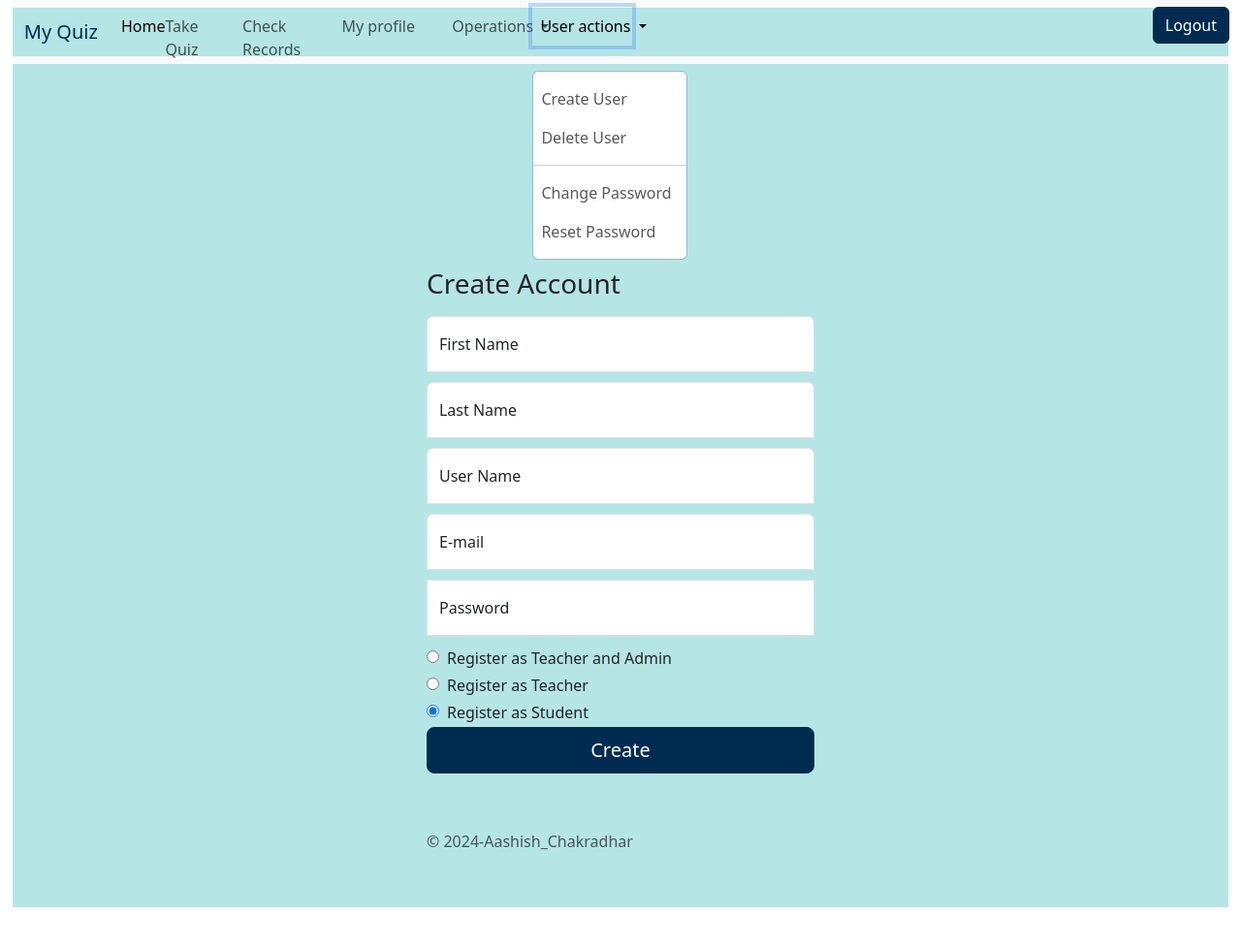
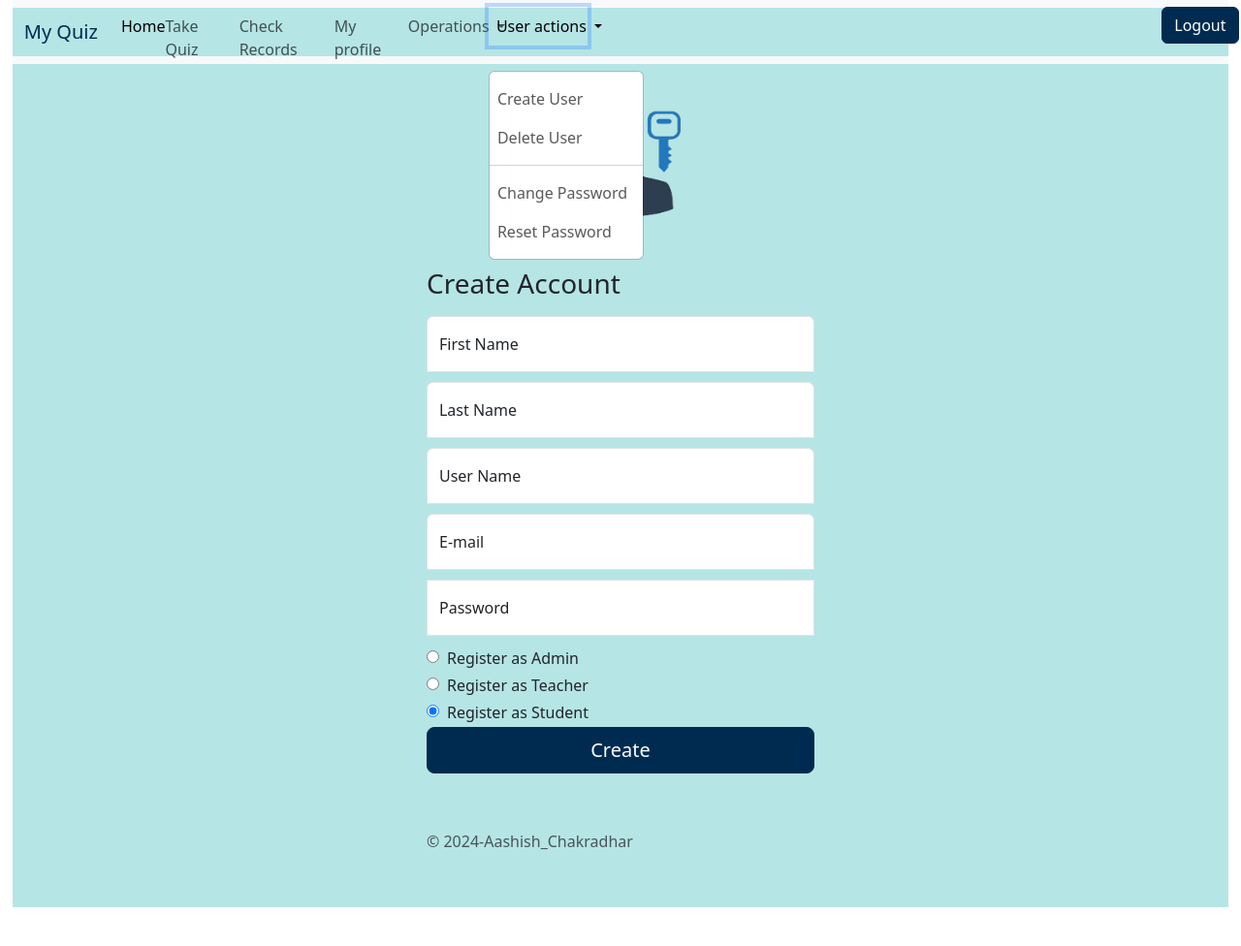
Before and after one commit to aashishChakradhar/quizApp, a Django app: page /create-user in a window 1280 px wide, after a click on "User actions". Shown: the top 976 px of the page at 97% size. Run offline with Django 5.2, Linux system fonts and the light colour scheme; a user stored in the database is signed in; data comes from the database, SQL or seed files in the repository; both versions use the stored data as it was after the commit; some libraries are stand-ins or nearby versions.

Commit message:
completed user interface and create user system for different users

```diff
--- a/quiz/views.py
+++ b/quiz/views.py
@@ -44,6 +44,7 @@ def logoutUser(request):
 
 def create_user(request):
     if request.method == "POST":
+        # for teacher and student
         try:
             # read input from form
             username = request.POST.get('username')
@@ -51,17 +52,18 @@ def create_user(request):
             email = request.POST.get('email')
             firstName = request.POST.get('firstName')
             lastName = request.POST.get('lastName')
-            is_superuser_str = request.POST.get('is_superuser')
-            is_staff_str = request.POST.get('is_staff')
+            status = request.POST.get('status')
 
-            # checks the input from form and stores boolean result
-            is_superuser = (is_superuser_str.lower() == 'true')
-            is_staff = (is_staff_str.lower() == 'true')
-
-            status = request.POST.get('status')
-            print(status)
-            print(f"is_superuser: {is_superuser} {type(is_superuser)}")
-            print(is_staff)
+            # checks the status of user to be created
+            if (status.lower() == 'admin'):
+                is_superuser =True
+                is_staff =True
+            elif (status.lower() == 'teacher'):
+                is_superuser =False
+                is_staff =True
+            elif (status.lower() == 'student'):
+                is_superuser =False
+                is_staff =False
 
             # check validation
             if(not check.valid_name(firstName)):
@@ -94,7 +96,7 @@ def create_user(request):
             # display success messages
             if(is_superuser):messages.success(request, "Admin Created Successfully")
             elif(is_staff):messages.success(request, "Teacher Created Successfully")
-            elif(not is_staff):messages.success(request, "User Created Successfully")
+            elif(not is_staff):messages.success(request, "Student Created Successfully")
 
         except ValueError as e:
             messages.error(request,str(e))
--- a/templates/base.html
+++ b/templates/base.html
@@ -60,7 +60,7 @@
                       <a class="nav-link" href="/view-record" >Check Records</a>
                     </li>
 
-                    <li class="nav-item" style="width: 10%">
+                    <li class="nav-item" style="width: 7%">
                       <a class="nav-link" href="/about" >My profile</a>
                     </li>
 
@@ -99,15 +99,23 @@
                           <li><a class="nav-link" href="/reset-password" >Reset Password</a></li>
                         </ul>
                       </li>
+                      <li style="width: 5%; margin-left: 52%; margin-bottom:1%">
+                        <a type="submit" class="btn btn-primary" value='category' style="background-color: #002b50; border-color: #002b50 ; color: #ffffff;" href="/logout">Logout</a>
+                      </li>
                     {% else %}
                       <li class="nav-item" style="width: 11%">
                         <a class="nav-link" href="/change-password" >Change Password</a>
                       </li>
+                      {% if request.user.is_staff %}
+                        <li style="width: 5%; margin-left: 50%; margin-bottom:1%">
+                          <a type="submit" class="btn btn-primary" value='category' style="background-color: #002b50; border-color: #002b50 ; color: #ffffff;" href="/logout">Logout</a>
+                        </li>
+                      {% else %}
+                        <li style="width: 5%; margin-left: 58%; margin-bottom:1%">
+                          <a type="submit" class="btn btn-primary" value='category' style="background-color: #002b50; border-color: #002b50 ; color: #ffffff;" href="/logout">Logout</a>
+                        </li>
+                      {% endif %}
                     {% endif %}
-
-                    <li style="width: 53%; margin-bottom:1%">
-                      <a type="submit" class="btn btn-primary" value='category' style="margin-left:89%; background-color: #002b50; border-color: #002b50 ; color: #ffffff;" href="/logout">Logout</a>
-                    </li>
                   </ul>
               </div>
             </div>
--- a/templates/create_user.html
+++ b/templates/create_user.html
@@ -38,34 +38,38 @@
             <label for="password">Password</label>
           </div>
 
-          {% if request.user.is_superuser  %}
+          {% if not  user.is_authenticated %}
             <div class = "form-floating">
-              <label for="is_superuser" style= "padding-top: 0%; padding-left:20px;">Register as Teacher and Admin</label>
-              <input type="radio" value="True" name="is_superuser" id="is_superuser">
-              <input type="hidden" value="True" name="is_staff" id="is_staff">
+              <label for="status" style= "padding-top: 0%; padding-left:20px;">Register as Teacher</label>
+              <input type="radio" value="teacher" name="status" id="status">
             </div>
             <div class = "form-floating">
-              <label for="is_staff" style= "padding-top: 0%; padding-left:20px;">Register as Teacher</label>
-              <input type="radio" value="True" name="is_staff" id="is_staff">
-            </div>
-            <div class = "form-floating">
-              <label for="is_staff" style= "padding-top: 0%; padding-left:20px;">Register as Student</label>
-              <input type="radio" value="False" name="is_staff" id="is_staff" checked>
-            </div>
-            <button class="w-100 btn btn-lg btn-primary" style="margin-bottom: 10px; background-color: #002b50; border-color: #002b50 ; color: #ffffff;" type="submit">Create</button>
-
-          {% else %}
-            <div class = "form-floating">
-              <label for="is_staff" style= "padding-top: 0%; padding-left:20px;">Register as Teacher</label>
-              <input type="radio" value="True" name="is_staff" id="is_staff">
-            </div>
-            <div class = "form-floating">
-              <label for="is_staff" style= "padding-top: 0%; padding-left:20px;">Register as Student</label>
-              <input type="radio" value="False" name="is_staff" id="is_staff" checked>
+              <label for="status" style= "padding-top: 0%; padding-left:20px;">Register as Student</label>
+              <input type="radio" value="student" name="status" id="status" checked>
             </div>
             <button class="w-100 btn btn-lg btn-primary" style="margin-bottom: 10px; background-color: #002b50; border-color: #002b50 ; color: #ffffff;" type="submit">Sign Up</button>
             <a class="w-100 btn btn-lg btn-primary" href="/login" role="button" style = "background-color: #002b50; border-color: #002b50 ; color: #ffffff;">Already Have Account</a>
           {% endif %}
+
+          {% if request.user.is_superuser  %}
+            <div class = "form-floating">
+              <label for="status" style= "padding-top: 0%; padding-left:20px;">Register as Admin</label>
+              <input type="radio" value="admin" name="status" id="status">
+            </div>
+
+            <div class = "form-floating">
+              <label for="status" style= "padding-top: 0%; padding-left:20px;">Register as Teacher</label>
+              <input type="radio" value="teacher" name="status" id="status">
+            </div>
+
+            <div class = "form-floating">
+              <label for="status" style= "padding-top: 0%; padding-left:20px;">Register as Student</label>
+              <input type="radio" value="student" name="status" id="status" checked>
+            </div>
+
+            <button class="w-100 btn btn-lg btn-primary" style="margin-bottom: 10px; background-color: #002b50; border-color: #002b50 ; color: #ffffff;" type="submit">Create</button>
+          {% endif %}
+
 
           <p class="mt-5 mb-3 text-muted">&copy; 2024-Aashish_Chakradhar</p>
         </form>
@@ -73,3 +77,9 @@
     </div>
   </div>
 {% endblock body %}
+
+{% comment %} <script>
+function status(){
+
+}
+</script> {% endcomment %}
```
Also changed, not shown: quiz/note.txt (+7 -0 lines), db.sqlite3.
